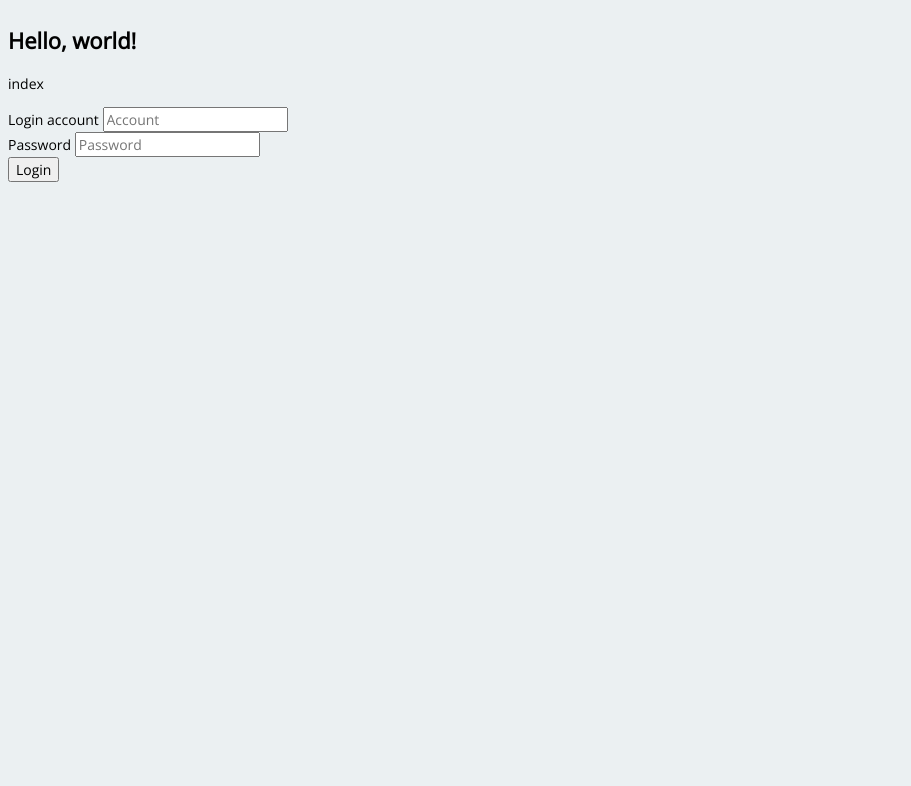
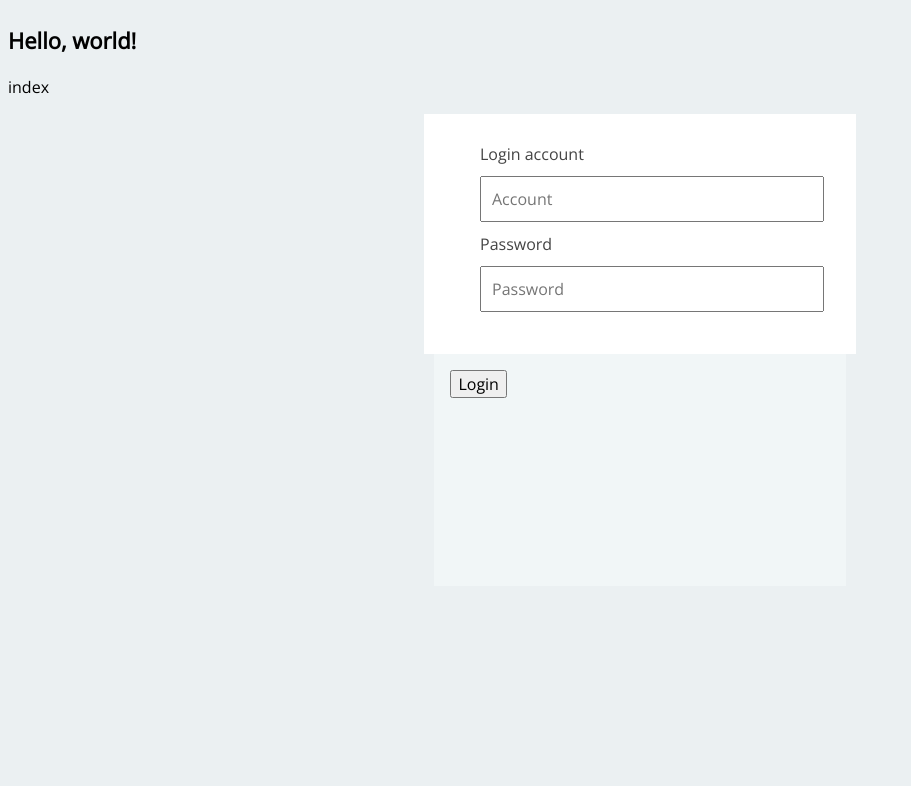
Before and after one commit to AndyUT101/myproject, a Django app: page /user/ in a window 1280 px wide. Shown: the top 786 px of the page, without its empty margins (0-911 px from the left). Run offline with Django 3.2, Linux system fonts and the light colour scheme; some libraries are stand-ins or nearby versions.

Commit message:
design try

```diff
--- a/static/style.css
+++ b/static/style.css
@@ -1,22 +1,35 @@
 * {
 	font-family: 'Open Sans', sans-serif;
-	font-size: 14px;
+	font-size: 1em;
 }
 
 body {
 	background: #ebf0f2;
 }
 
-.loginbox {
-	border: 1px #dde0e8 solid;
-	border-radius: 10px;
-	padding: 10px;
+.login_infofield {
 	background: #fff;
-
-	min-height: 280px;
+	min-width: 400px;
+	width: 30%;
+	margin-left: auto;
+	margin-right: auto;
+	padding: 16px;
+	line-height: 20px;
 }
 
-.loginbox p {
+.login_infofield .design_wrapper {
+	width: 80%;
+	margin: 14px auto;
+}
+
+.login_infofield .design_wrapper input {
+	width: 100%;
+	padding: 10px;
+	margin: 12px 0;
+}
+
+.login_infofield .design_wrapper label {
+	line-height: 20px;
 	color: #444444;
 }
 
@@ -24,8 +37,13 @@ body {
 	color: #aaaaaa;
 }
 
-.loginbox .bottomfield {
+.login_submitfield {
 	background: #f1f6f7;
+	min-height: 200px;
+	width: 30%;
+	margin-left: auto;
+	margin-right: auto;
+	padding: 16px;
 }
 
 h1 {
--- a/templates/login.html
+++ b/templates/login.html
@@ -4,6 +4,9 @@
 
 {% if error_message %}<p>{{ error_message }}</p>{% endif  %}
 <form action="{% url 'user:login' %}" method="post">
+<div class="login_infofield">
+	<div class="design_wrapper">
+
 		{% csrf_token %}
 			<div class="form-group">
 				<label for="account">Login account</label>
@@ -13,7 +16,11 @@
 				<label for="password">Password</label>
 				<input type="password" class="form-control" id="password" placeholder="Password" name="password">
 			</div>
+
+	</div>
+</div>
+<div class="login_submitfield">
 <button type="submit" class="btn btn-default" value='login'>Login</button>
+</div>
 </form>
-
 {% endblock %}
```
Lines whose indentation alone changed are shown as unchanged.
